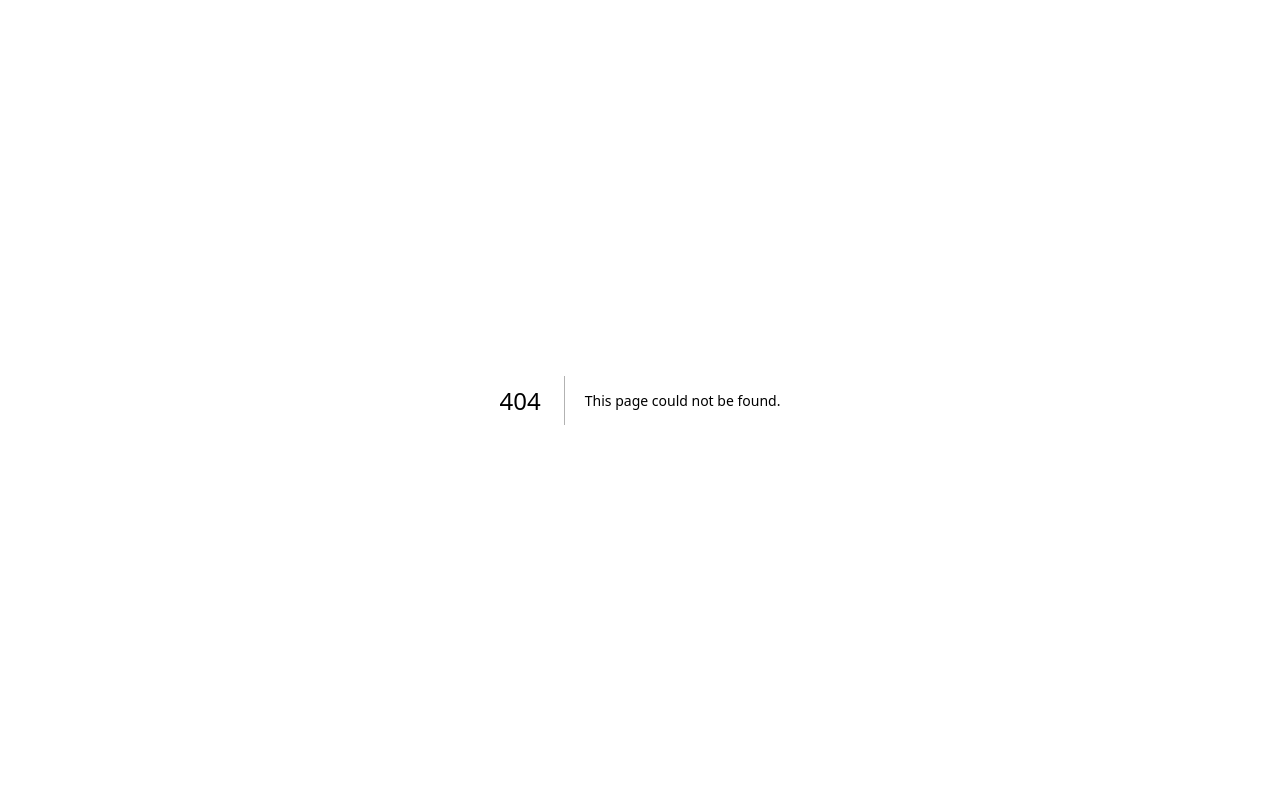
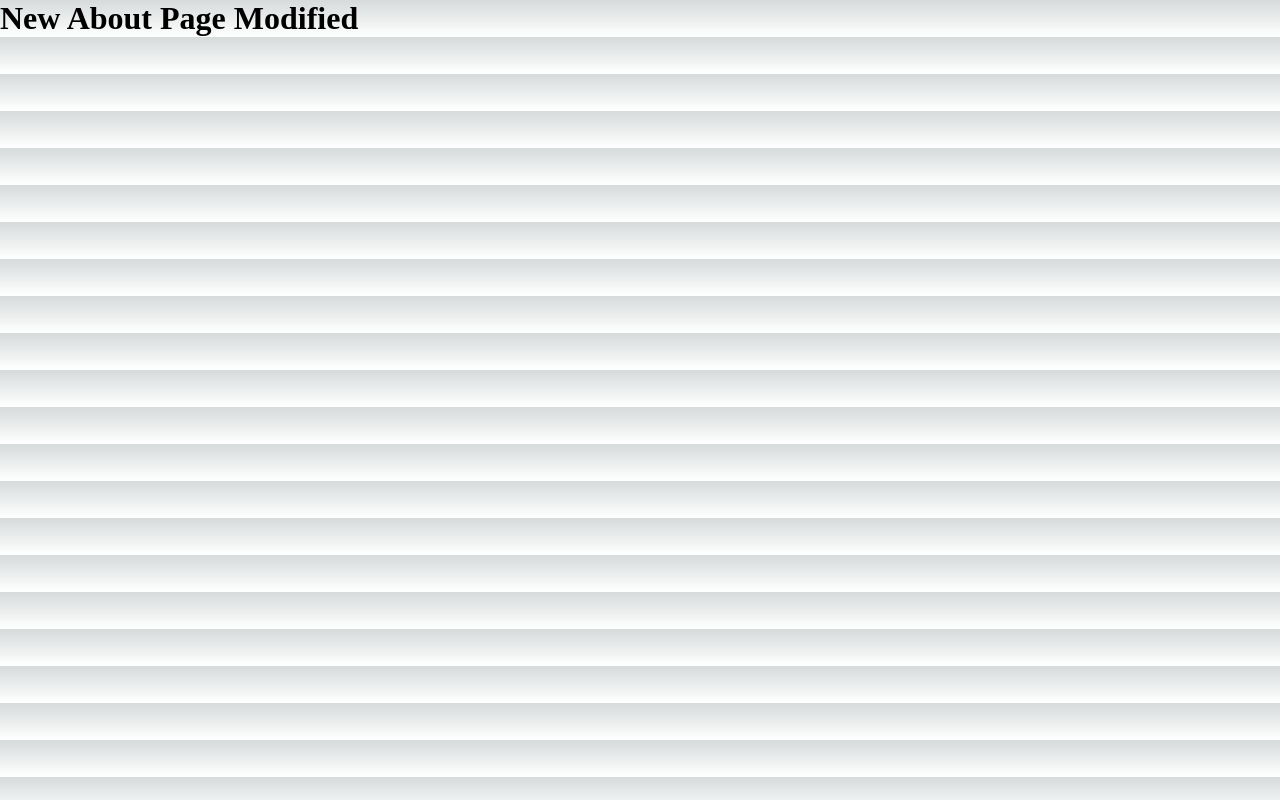
Before and after one commit to HORM-X/myportfolio, a Next.js app: page /about in a window 1280 px wide. Before the commit this address had no page. Built offline with nearby package versions, Linux system fonts and the light colour scheme.

Commit message:
Daily commit

```diff
--- /dev/null
+++ b/src/pages/about/index.js
@@ -0,0 +1,3 @@
+export default function About() {
+  return <h1>New About Page Modified</h1>;
+}
```
Also changed, not shown: .eslintrc.json.
